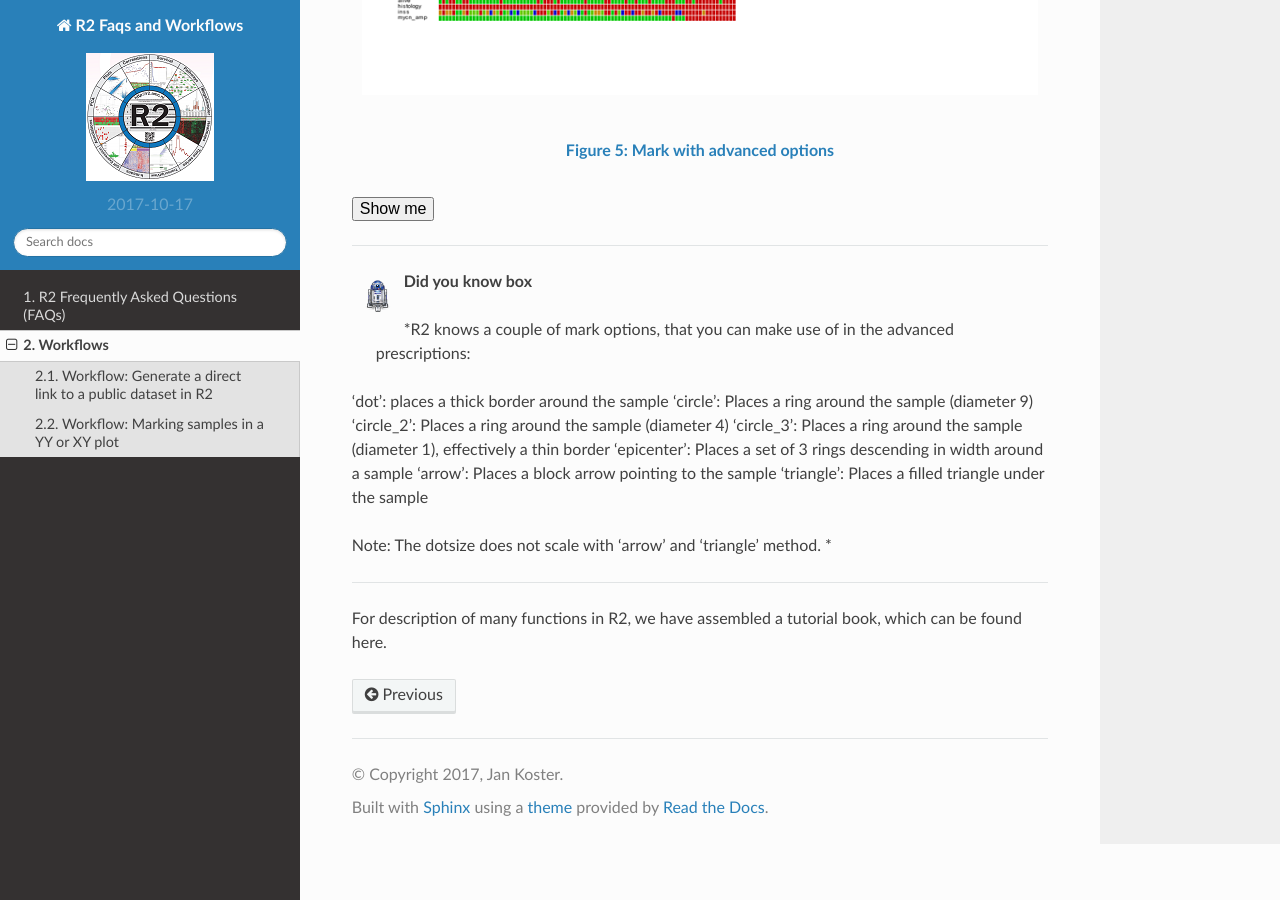
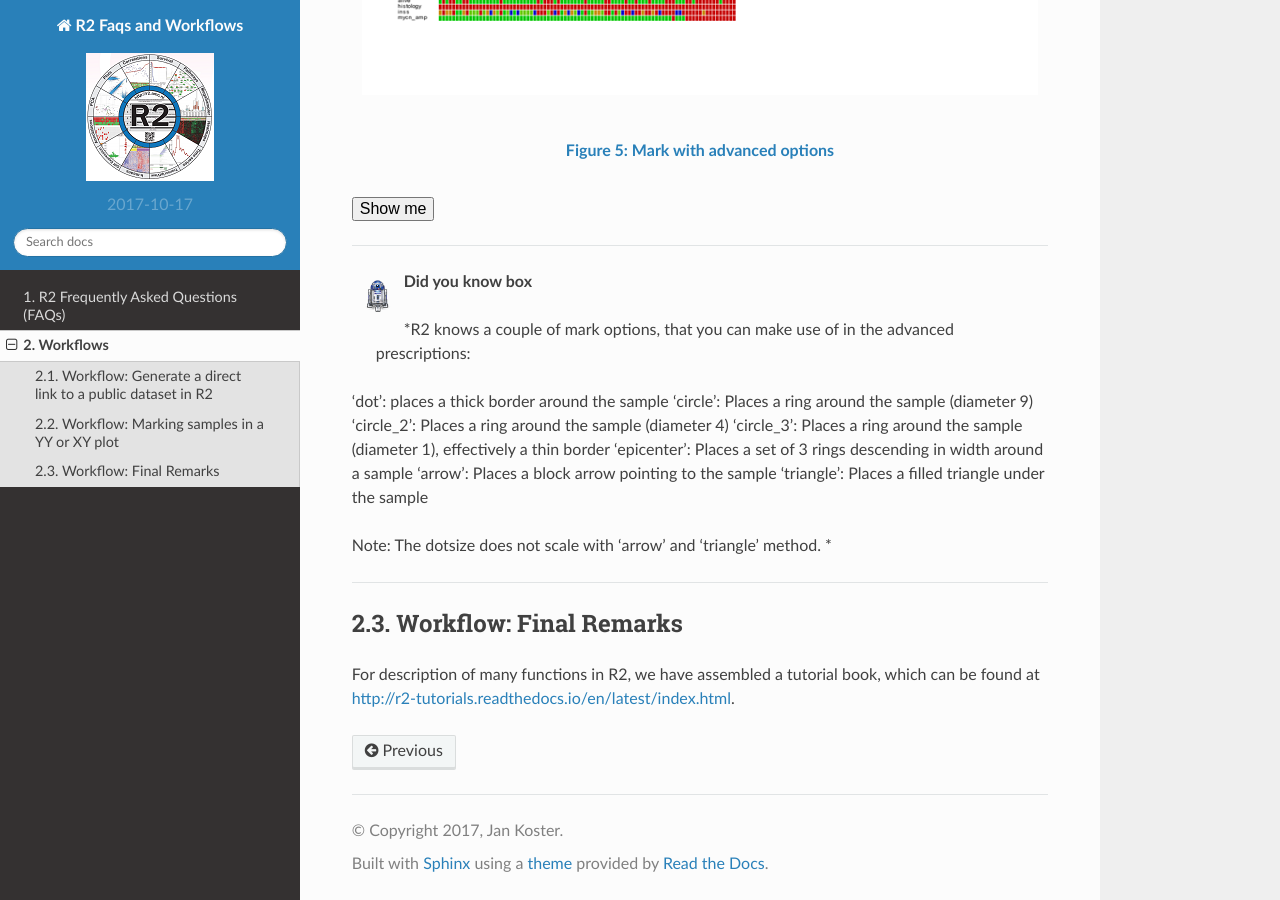
Before and after one commit to antronerds/r2-faqs-workflows, a Sphinx documentation site: the page built from docs/Workflows.md, in a window 1280 px wide and 900 px high, scrolled down 3820 px. Built offline with Sphinx 7.4.7 and the Read the Docs theme 2.0.0, drawn with Linux system fonts in a browser that asks for light colours.

Commit message:
Update Workflows.md

```diff
--- a/docs/Workflows.md
+++ b/docs/Workflows.md
@@ -141,4 +141,7 @@
 ---------
 
 
-For description of many functions in R2, we have assembled a tutorial book, which can be found here.
+Workflow: Final Remarks
+-----
+
+For description of many functions in R2, we have assembled a tutorial book, which can be found at <http://r2-tutorials.readthedocs.io/en/latest/index.html>.
```
